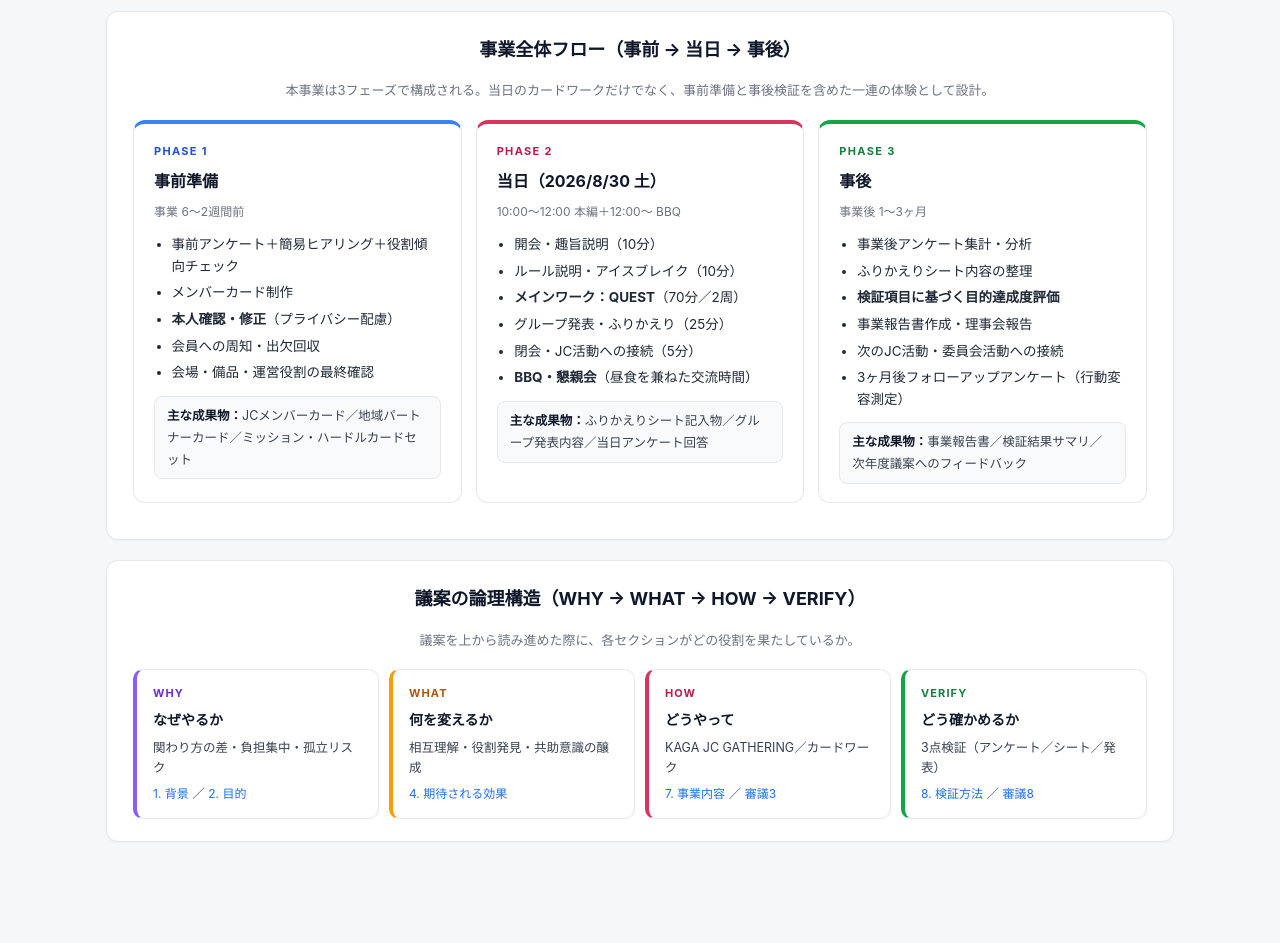
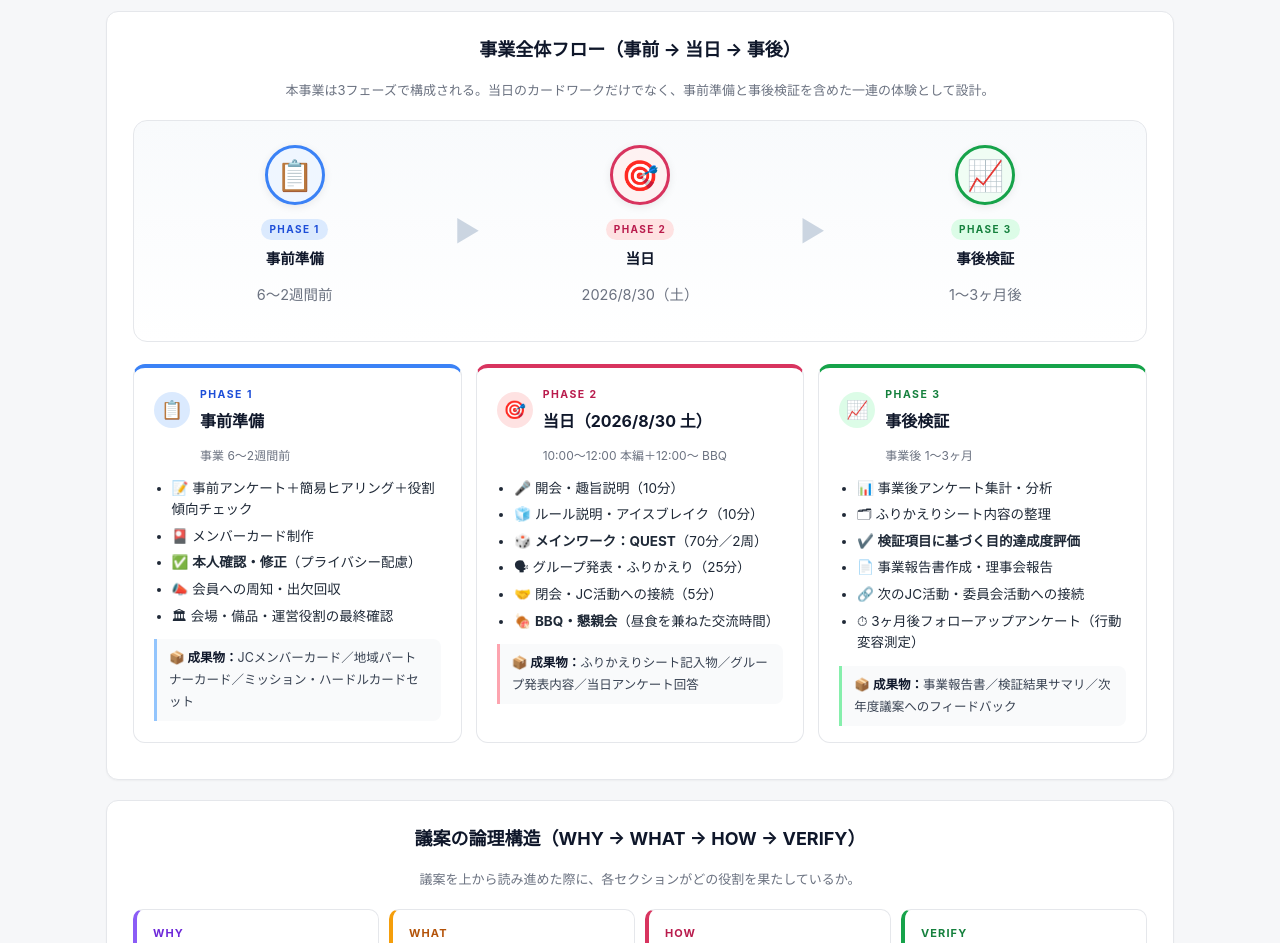
Before and after one commit to norinity1103/kaga-jc-academy-2026, a website: page reference/審議対象資料/事業フロー.htm in a window 1280 px wide. Shown: the part 560-1503 px from the top of the page. Drawn offline with Linux system fonts and the light colour scheme.

Commit message:
feat(flow): 事業全体フローを図として視覚化
- ヒーローストリップ追加：3フェーズを 📋→🎯→📈 アイコン円＋矢印で一望表示
- 各フェーズカードヘッダーに小アイコン円・PHASEバッジを配置
- リスト各項目に絵文字（📝🎴📣🎤🧊🎲🗣🤝🍖📊🗂✔️📄🔗⏱）を付加し走査しやすく
- 成果物ブロックを色帯ボーダー化（左にフェーズ色のアクセント）
- モバイル時は縦並びに自動再構成

Co-Authored-By: Claude Sonnet 4.6 <noreply@anthropic.com>

```diff
--- a/reference/審議対象資料/事業フロー.htm
+++ b/reference/審議対象資料/事業フロー.htm
@@ -40,32 +40,92 @@
   .outline .formula { background:#fff; border-radius:8px; padding:14px 18px; font-size:14.5px; color:#1f2937; border:1px solid #fcd34d; margin-top:10px; }
   .outline .formula b { color:#92400e; }
 
+  /* ── Flow hero strip (3-icon visual summary) ── */
+  .flow-hero {
+    display:grid; grid-template-columns:1fr 40px 1fr 40px 1fr; align-items:stretch;
+    gap:0; margin:0 0 22px; padding:18px 8px;
+    background:linear-gradient(180deg, #f8fafc 0%, #fff 100%);
+    border:1px solid #e5e7eb; border-radius:14px;
+  }
+  .flow-hero-cell { text-align:center; padding:6px 8px; }
+  .flow-hero-icon {
+    width:60px; height:60px; border-radius:50%; margin:0 auto 8px;
+    display:flex; align-items:center; justify-content:center;
+    font-size:30px; line-height:1; box-shadow:0 2px 8px rgba(0,0,0,.08);
+    border:3px solid;
+  }
+  .flow-hero-icon.before { background:#eff6ff; border-color:#3b82f6; }
+  .flow-hero-icon.day    { background:#fef2f2; border-color:#d8345f; }
+  .flow-hero-icon.after  { background:#f0fdf4; border-color:#16a34a; }
+  .flow-hero-num {
+    display:inline-block; font-size:10px; font-weight:700; letter-spacing:.14em;
+    padding:2px 8px; border-radius:99px; margin-bottom:6px;
+  }
+  .flow-hero-num.before { background:#dbeafe; color:#1d4ed8; }
+  .flow-hero-num.day    { background:#fee2e2; color:#b91c4d; }
+  .flow-hero-num.after  { background:#dcfce7; color:#15803d; }
+  .flow-hero-title { font-size:15px; font-weight:700; color:#0f172a; margin:0 0 3px; }
+  .flow-hero-period { font-size:11.5px; color:#6b7280; margin:0; }
+  .flow-hero-arrow {
+    display:flex; align-items:center; justify-content:center;
+    color:#cbd5e1; font-size:28px; font-weight:300;
+  }
+
   /* 3-phase grid */
-  .phases { display:grid; grid-template-columns:repeat(3,1fr); gap:14px; margin-bottom:14px; }
+  .phases { display:grid; grid-template-columns:repeat(3,1fr); gap:14px; margin-bottom:14px; position:relative; }
   .phase {
-    background:#fff; border:1px solid #e5e7eb; border-radius:12px; padding:18px 20px;
-    border-top:4px solid;
+    background:#fff; border:1px solid #e5e7eb; border-radius:12px; padding:18px 20px 16px;
+    border-top:4px solid; position:relative;
   }
   .phase.before { border-top-color:#3b82f6; }
   .phase.day { border-top-color:#d8345f; }
   .phase.after { border-top-color:#16a34a; }
+  .phase-head { display:flex; align-items:center; gap:10px; margin-bottom:10px; }
+  .phase-icon-sm {
+    width:36px; height:36px; border-radius:50%;
+    display:flex; align-items:center; justify-content:center;
+    font-size:18px; line-height:1; flex-shrink:0;
+  }
+  .phase.before .phase-icon-sm { background:#dbeafe; }
+  .phase.day .phase-icon-sm    { background:#fee2e2; }
+  .phase.after .phase-icon-sm  { background:#dcfce7; }
   .phase .ph-label {
-    font-size:11px; letter-spacing:.12em; text-transform:uppercase;
-    font-weight:700; margin-bottom:6px;
+    font-size:10.5px; letter-spacing:.14em; text-transform:uppercase;
+    font-weight:700; margin:0 0 2px;
   }
   .phase.before .ph-label { color:#1d4ed8; }
   .phase.day .ph-label { color:#b91c4d; }
   .phase.after .ph-label { color:#15803d; }
-  .phase h3 { margin:0 0 6px; font-size:16px; color:#0f172a; }
-  .phase .ph-period { font-size:12px; color:#6b7280; margin-bottom:12px; }
+  .phase h3 { margin:0; font-size:16px; color:#0f172a; }
+  .phase .ph-period { font-size:12px; color:#6b7280; margin:0 0 12px; padding-left:46px; }
   .phase ul { margin:0 0 12px 1.1em; padding:0; }
   .phase ul li { font-size:13.5px; margin-bottom:5px; line-height:1.6; }
-  .phase .deliverable { background:#f9fafb; border:1px solid #e5e7eb; border-radius:8px; padding:8px 12px; font-size:12.5px; color:#374151; }
+  .phase .deliverable { background:#f9fafb; border-left:3px solid #e5e7eb; border-radius:0 8px 8px 0; padding:8px 12px; font-size:12.5px; color:#374151; }
+  .phase.before .deliverable { border-left-color:#93c5fd; }
+  .phase.day    .deliverable { border-left-color:#fda4af; }
+  .phase.after  .deliverable { border-left-color:#86efac; }
   .phase .deliverable b { color:#0f172a; }
+
+  /* Between-phase arrows (desktop) */
+  .phase-arrow {
+    position:absolute; top:50%; transform:translateY(-50%);
+    width:30px; height:30px; border-radius:50%;
+    background:#fff; border:2px solid #e5e7eb;
+    display:flex; align-items:center; justify-content:center;
+    font-size:14px; color:#94a3b8; font-weight:700;
+    z-index:2;
+  }
 
   .phase-flow-arrow {
     text-align:center; color:#94a3b8; font-size:22px; margin:4px 0 14px;
-    display:none; /* flex on mobile */
+    display:none;
+  }
+
+  @media (max-width:760px) {
+    .flow-hero { grid-template-columns:1fr; gap:8px; }
+    .flow-hero-arrow { transform:rotate(90deg); padding:4px 0; }
+    .phases { grid-template-columns:1fr; }
+    .phase-arrow { display:none; }
   }
 
   /* Why-What-How-Verify chain */
@@ -163,58 +223,97 @@
   <h2 class="center">事業全体フロー（事前 → 当日 → 事後）</h2>
   <p style="text-align:center; color:#6b7280; font-size:13px; margin:0 0 18px">本事業は3フェーズで構成される。当日のカードワークだけでなく、事前準備と事後検証を含めた一連の体験として設計。</p>
 
+  <!-- Visual hero strip -->
+  <div class="flow-hero" aria-hidden="true">
+    <div class="flow-hero-cell">
+      <div class="flow-hero-icon before">📋</div>
+      <span class="flow-hero-num before">PHASE 1</span>
+      <p class="flow-hero-title">事前準備</p>
+      <p class="flow-hero-period">6〜2週間前</p>
+    </div>
+    <div class="flow-hero-arrow">▶</div>
+    <div class="flow-hero-cell">
+      <div class="flow-hero-icon day">🎯</div>
+      <span class="flow-hero-num day">PHASE 2</span>
+      <p class="flow-hero-title">当日</p>
+      <p class="flow-hero-period">2026/8/30（土）</p>
+    </div>
+    <div class="flow-hero-arrow">▶</div>
+    <div class="flow-hero-cell">
+      <div class="flow-hero-icon after">📈</div>
+      <span class="flow-hero-num after">PHASE 3</span>
+      <p class="flow-hero-title">事後検証</p>
+      <p class="flow-hero-period">1〜3ヶ月後</p>
+    </div>
+  </div>
+
   <div class="phases">
 
     <!-- 事前準備 -->
     <div class="phase before">
-      <div class="ph-label">PHASE 1</div>
-      <h3>事前準備</h3>
+      <div class="phase-head">
+        <div class="phase-icon-sm">📋</div>
+        <div>
+          <div class="ph-label">PHASE 1</div>
+          <h3>事前準備</h3>
+        </div>
+      </div>
       <p class="ph-period">事業 6〜2週間前</p>
       <ul>
-        <li>事前アンケート＋簡易ヒアリング＋役割傾向チェック</li>
-        <li>メンバーカード制作</li>
-        <li><b>本人確認・修正</b>（プライバシー配慮）</li>
-        <li>会員への周知・出欠回収</li>
-        <li>会場・備品・運営役割の最終確認</li>
+        <li>📝 事前アンケート＋簡易ヒアリング＋役割傾向チェック</li>
+        <li>🎴 メンバーカード制作</li>
+        <li>✅ <b>本人確認・修正</b>（プライバシー配慮）</li>
+        <li>📣 会員への周知・出欠回収</li>
+        <li>🏛 会場・備品・運営役割の最終確認</li>
       </ul>
       <div class="deliverable">
-        <b>主な成果物：</b>JCメンバーカード／地域パートナーカード／ミッション・ハードルカードセット
+        <b>📦 成果物：</b>JCメンバーカード／地域パートナーカード／ミッション・ハードルカードセット
       </div>
     </div>
 
     <!-- 当日 -->
     <div class="phase day">
-      <div class="ph-label">PHASE 2</div>
-      <h3>当日（2026/8/30 土）</h3>
+      <div class="phase-head">
+        <div class="phase-icon-sm">🎯</div>
+        <div>
+          <div class="ph-label">PHASE 2</div>
+          <h3>当日（2026/8/30 土）</h3>
+        </div>
+      </div>
       <p class="ph-period">10:00〜12:00 本編＋12:00〜 BBQ</p>
       <ul>
-        <li>開会・趣旨説明（10分）</li>
-        <li>ルール説明・アイスブレイク（10分）</li>
-        <li><b>メインワーク：QUEST</b>（70分／2周）</li>
-        <li>グループ発表・ふりかえり（25分）</li>
-        <li>閉会・JC活動への接続（5分）</li>
-        <li><b>BBQ・懇親会</b>（昼食を兼ねた交流時間）</li>
+        <li>🎤 開会・趣旨説明（10分）</li>
+        <li>🧊 ルール説明・アイスブレイク（10分）</li>
+        <li>🎲 <b>メインワーク：QUEST</b>（70分／2周）</li>
+        <li>🗣 グループ発表・ふりかえり（25分）</li>
+        <li>🤝 閉会・JC活動への接続（5分）</li>
+        <li>🍖 <b>BBQ・懇親会</b>（昼食を兼ねた交流時間）</li>
       </ul>
       <div class="deliverable">
-        <b>主な成果物：</b>ふりかえりシート記入物／グループ発表内容／当日アンケート回答
+        <b>📦 成果物：</b>ふりかえりシート記入物／グループ発表内容／当日アンケート回答
       </div>
     </div>
 
     <!-- 事後 -->
     <div class="phase after">
-      <div class="ph-label">PHASE 3</div>
-      <h3>事後</h3>
+      <div class="phase-head">
+        <div class="phase-icon-sm">📈</div>
+        <div>
+          <div class="ph-label">PHASE 3</div>
+          <h3>事後検証</h3>
+        </div>
+      </div>
       <p class="ph-period">事業後 1〜3ヶ月</p>
       <ul>
-        <li>事業後アンケート集計・分析</li>
-        <li>ふりかえりシート内容の整理</li>
-        <li><b>検証項目に基づく目的達成度評価</b></li>
-        <li>事業報告書作成・理事会報告</li>
-        <li>次のJC活動・委員会活動への接続</li>
-        <li>3ヶ月後フォローアップアンケート（行動変容測定）</li>
+        <li>📊 事業後アンケート集計・分析</li>
+        <li>🗂 ふりかえりシート内容の整理</li>
+        <li>✔️ <b>検証項目に基づく目的達成度評価</b></li>
+        <li>📄 事業報告書作成・理事会報告</li>
+        <li>🔗 次のJC活動・委員会活動への接続</li>
+        <li>⏱ 3ヶ月後フォローアップアンケート（行動変容測定）</li>
       </ul>
       <div class="deliverable">
-        <b>主な成果物：</b>事業報告書／検証結果サマリ／次年度議案へのフィードバック
+        <b>📦 成果物：</b>事業報告書／検証結果サマリ／次年度議案へのフィードバック
       </div>
     </div>
 
```
